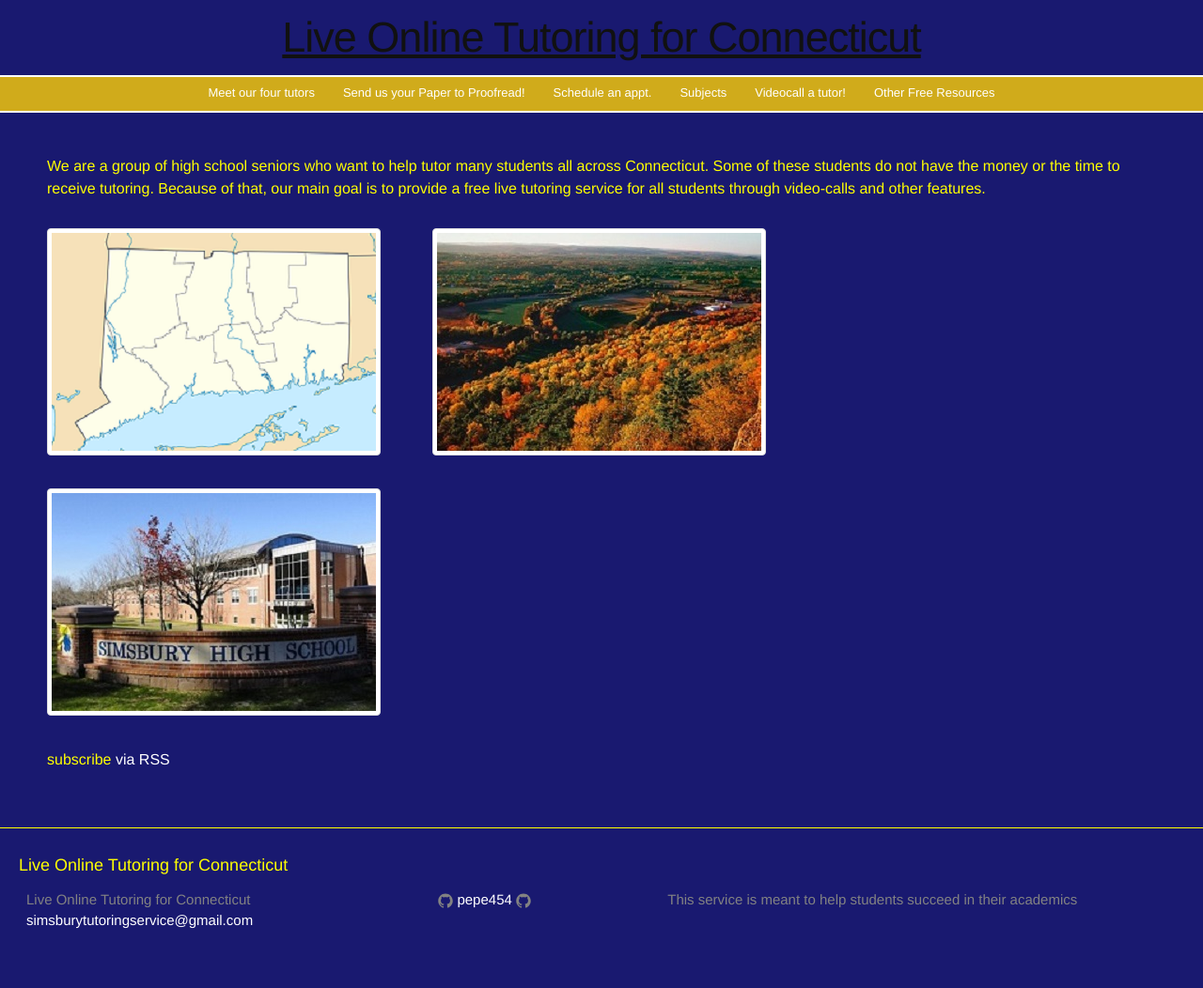
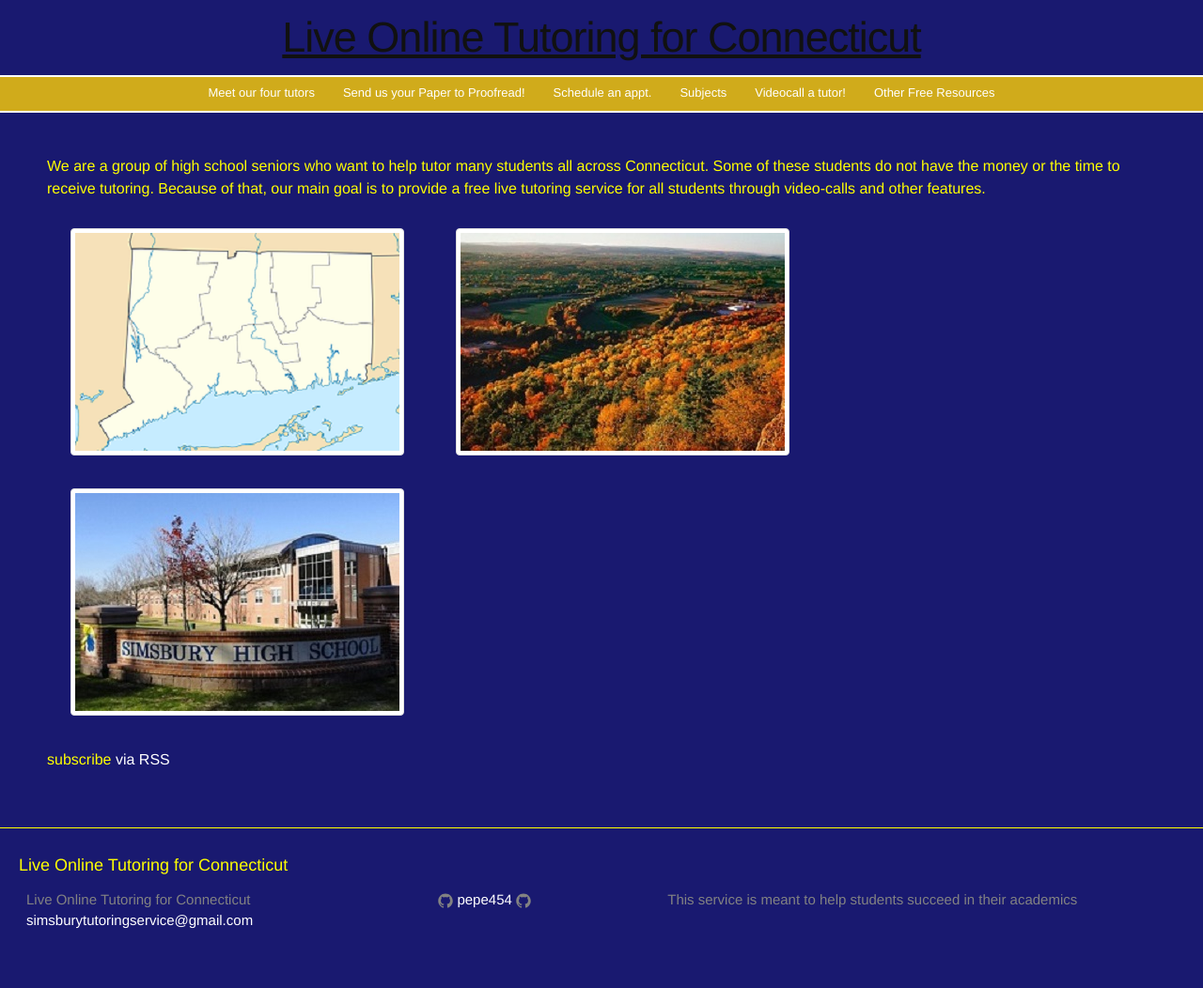
Before and after one commit to pepe454/pepe454.github.io, a Jekyll site: the page built from index.html, in a window 1280 px wide. Shown: the whole page at 94% size. Built offline with Jekyll 4.4.1, drawn with Linux system fonts in a browser that asks for light colours; the list of posts is cut into pages by our own code.

Commit message:
Update _layout.scss

```diff
--- a/_sass/_layout.scss
+++ b/_sass/_layout.scss
@@ -113,9 +113,8 @@
  .gallery {
     display: flex;
     flex-wrap: wrap;
-    margin-left: auto;
-    margin-right: auto;
-    margin-top: 17px;
+    margin-left: 25px;
+    margin-top: 25px;
  }
 
  .gallery-item{
```
